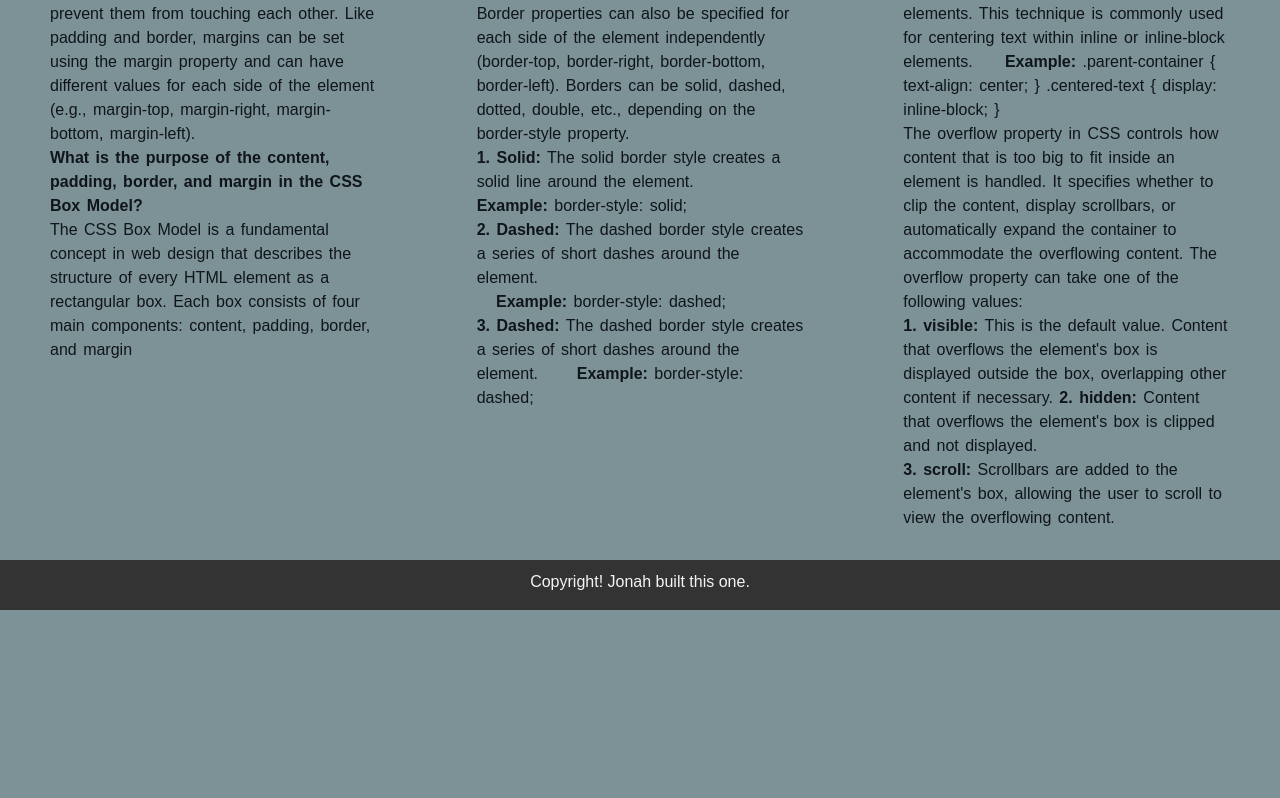
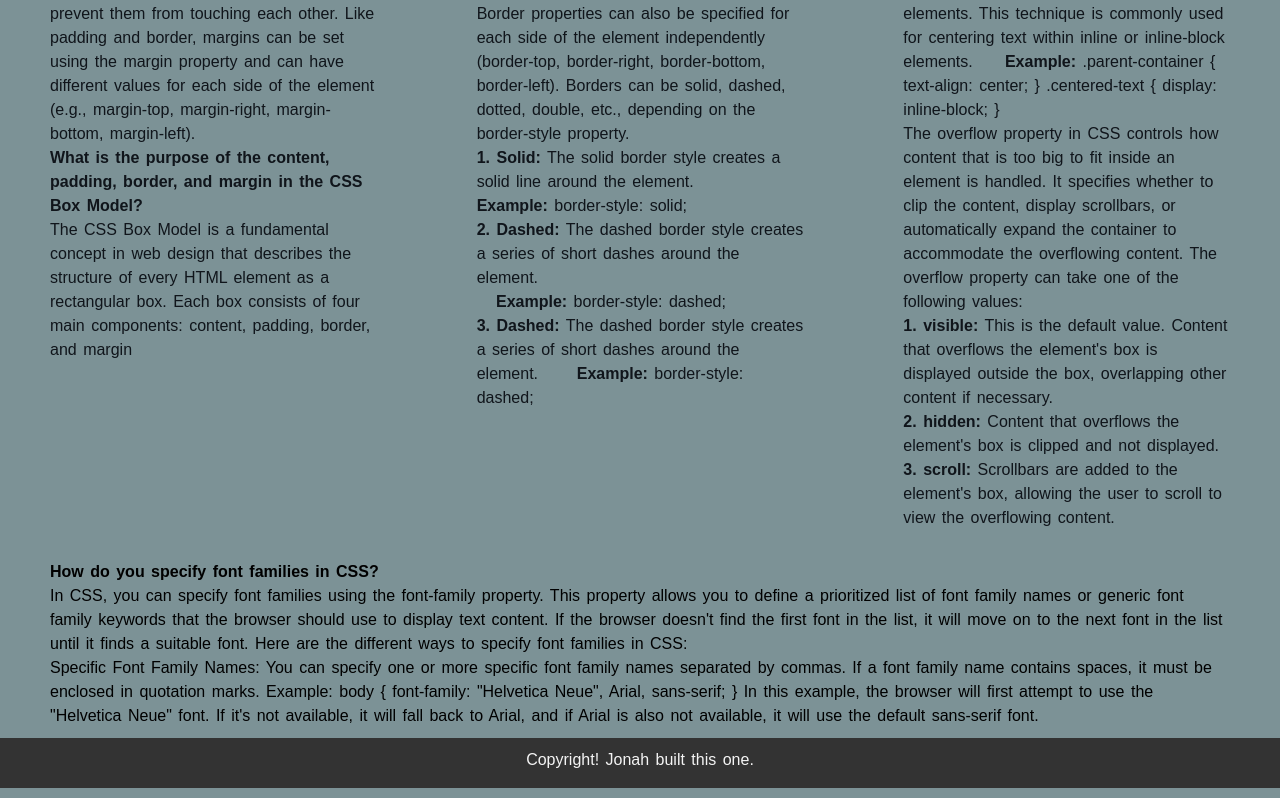
Before and after one commit to Rjjons/week_four_practice.io, a plain HTML site: page index.html in a window 1280 px wide. Shown: the part 938-1736 px from the top of the page. Before the commit the page ends 1558 px from the top, so only its background shows below. Drawn offline with Linux system fonts and the light colour scheme.

Commit message:
Added some topics on anothe section

```diff
--- a/index.html
+++ b/index.html
@@ -13,7 +13,7 @@
         <nav>
             <div>
                 <section class="top">
-                    <ul>
+                    <ul class="links">
                         <li><a href="#">Home</a></li>
                         <li><a href="#">About</a></li>
                         <li><a href="#">More...</a></li>
@@ -147,7 +147,8 @@
                 centering elements horizontally.
             </h4>
             <p>
-                <strong>Both margin: auto and text-align: </strong> center can be used to center elements horizontally, but they operate
+                <strong>Both margin: auto and text-align: </strong> center can be used to center elements horizontally,
+                but they operate
                 differently and are applied in different contexts. Let's discuss the difference between them:
 
             </p>
@@ -196,15 +197,20 @@
                     </p>
 
                     <p>
-                        <strong>1. visible:</strong> This is the default value. Content that overflows the element's box is displayed
+                        <strong>1. visible:</strong> This is the default value. Content that overflows the element's box
+                        is displayed
                         outside the box, overlapping other content if necessary.
 
-                        <strong>2. hidden:</strong> Content that overflows the element's box is clipped and not displayed.
+                    <p>
+                        <strong>2. hidden:</strong> Content that overflows the element's box is clipped and not
+                        displayed.
+                    </p>
 
 
                     </p>
                     <p>
-                        <strong>3. scroll:</strong> Scrollbars are added to the element's box, allowing the user to scroll to view the
+                        <strong>3. scroll:</strong> Scrollbars are added to the element's box, allowing the user to
+                        scroll to view the
                         overflowing content.
 
                     </p>
@@ -215,6 +221,42 @@
             </div>
     </main>
 
+    <main>
+        <div>
+            <section class="fmain">
+                <h4>
+                    How do you specify font families in CSS?
+                </h4>
+
+                <p>
+                    In CSS, you can specify font families using the font-family property. This property allows you to
+                    define
+                    a prioritized list of font family names or generic font family keywords that the browser should use
+                    to
+                    display text content. If the browser doesn't find the first font in the list, it will move on to the
+                    next font in the list until it finds a suitable font.
+
+                    Here are the different ways to specify font families in CSS:
+                </p>
+
+                <p>
+                    Specific Font Family Names:
+
+                    You can specify one or more specific font family names separated by commas. If a font family name
+                    contains spaces, it must be enclosed in quotation marks.
+                    Example: body {
+                    font-family: "Helvetica Neue", Arial, sans-serif;
+                    }
+
+                    In this example, the browser will first attempt to use the "Helvetica Neue" font. If it's not
+                    available,
+                    it will fall back to Arial, and if Arial is also not available, it will use the default sans-serif
+                    font.
+                </p>
+            </section>
+        </div>
+    </main>
+
     <footer>
         Copyright! Jonah built this one.
     </footer>
--- a/style.css
+++ b/style.css
@@ -56,19 +56,21 @@ body {
   background-color: #7c9296;
   margin: 0%;
   font-family: sans-serif, "Lucida Sans";
+  word-spacing: 2px;
 }
 
 .top {
   background-color: #f4f4f4;
   height: 50px;
   width: 100%;
-  text-decoration: none;
+
 
   ul {
     display: flex;
     justify-content: space-evenly;
 
-    li {
+
+    li{
       display: inline-block;
 
       font-size: larger;
@@ -77,6 +79,10 @@ body {
   }
 }
 
+.links{
+    text-decoration: none;
+
+}
 
 .sub {
   background-color: #273f43;
@@ -85,16 +91,14 @@ body {
   text-align: center;
 }
 
-.flexitem{
+.flexitem {
   display: flex;
 
   margin-block-start: 2%;
   margin-block-end: 2%;
-
-
 }
 
-.flex{
+.flex {
   flex: 1;
   /* border: #f9fafa solid; */
   margin: 5px;
@@ -105,7 +109,15 @@ body {
   color: #10151b;
 }
 
-footer{
+.fmain {
+  margin-inline: 50px;
+  margin-right: 50px;
+  margin-top: 5px;
+  /* margin-inline-start: 2%; */
+  /* margin-block-end: 2%; */
+}
+
+footer {
   text-align: center;
   background-color: #333;
   width: 100%;
```
Lines whose indentation alone changed are shown as unchanged.
